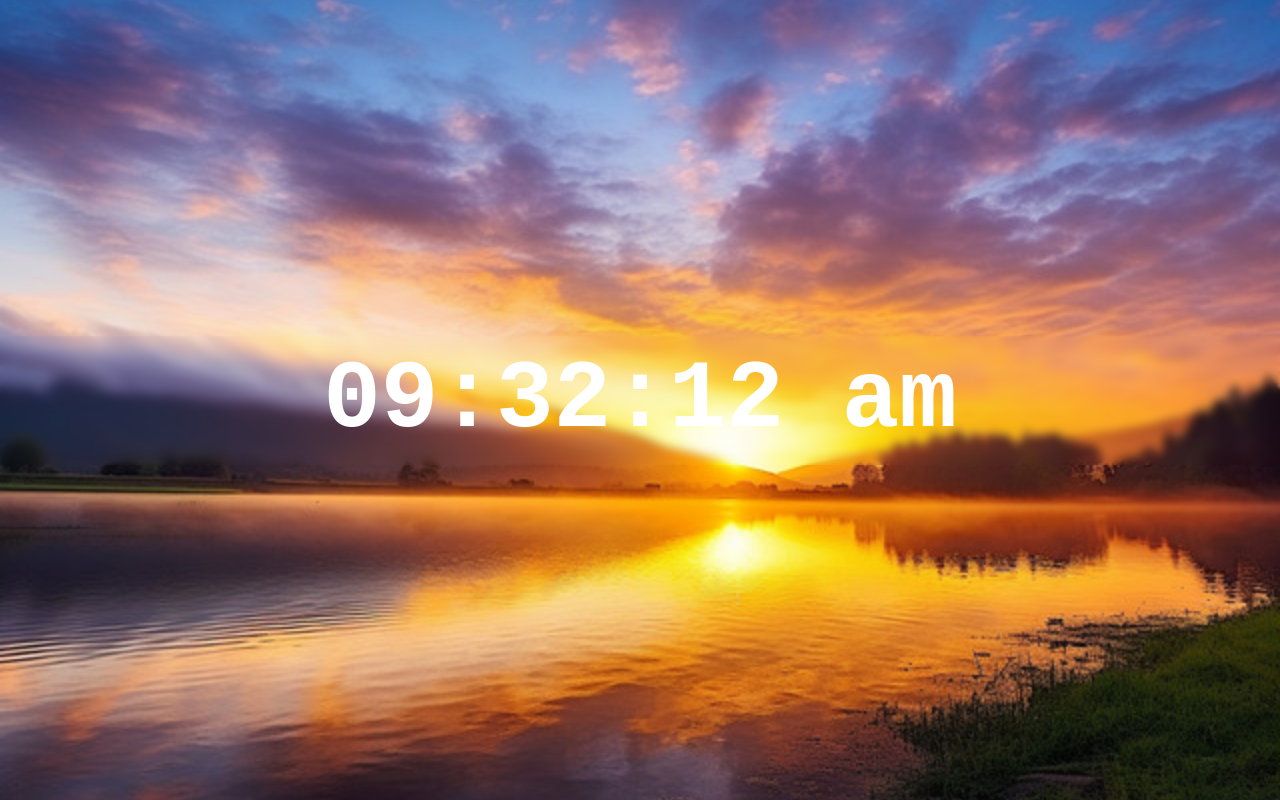
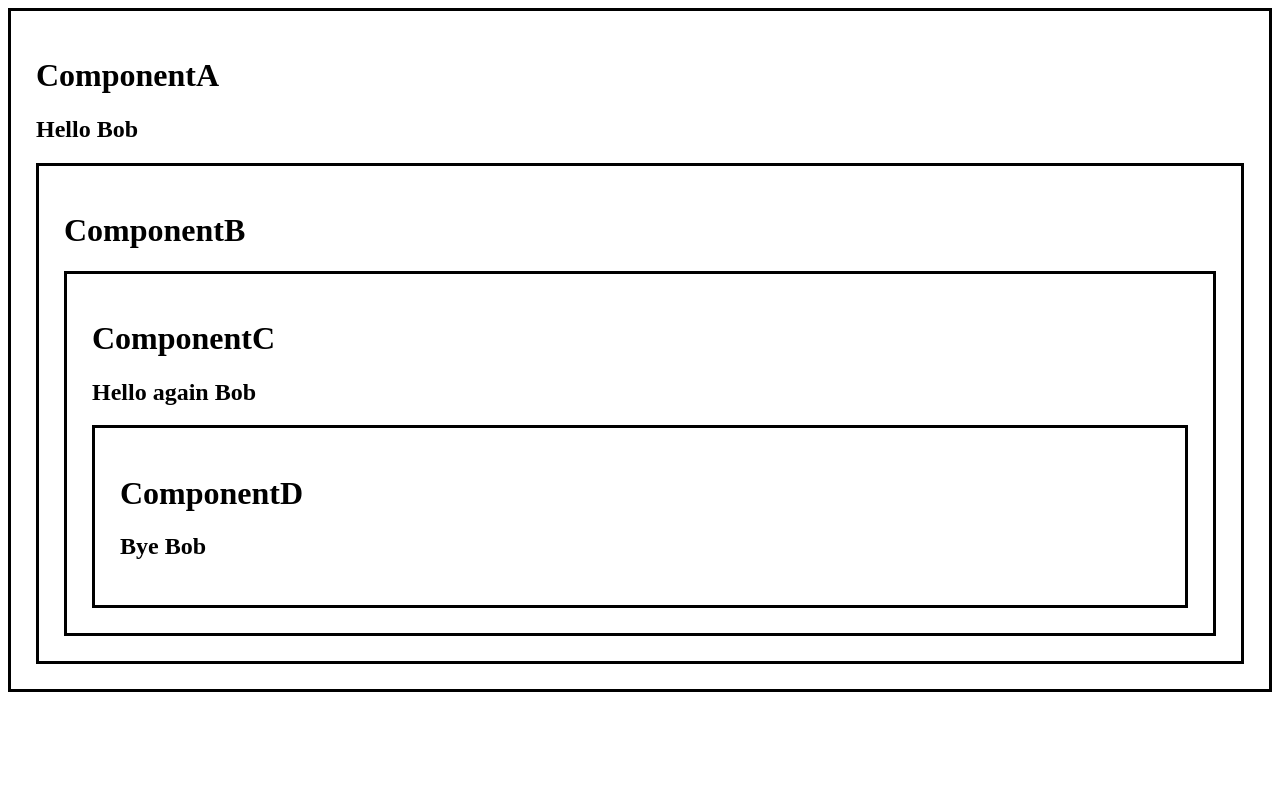
Before and after one commit to RaoufHamaissia/React, a React (Vite) app in the folder my-react-app/: page / in a window 1280 px wide. Built offline with nearby package versions, Linux system fonts and the light colour scheme.

Commit message:
use context hook

```diff
--- a/my-react-app/src/App.jsx
+++ b/my-react-app/src/App.jsx
@@ -10,9 +10,14 @@
 // useMemo() = React hook that lets you memoize a value in a functional component
 
 
-import DigitalClock from "./DigitalClock.jsx";
+// useContext() = React hook that allows you to share value
+//                between multiple levels of components
+//                without passing props down manually at every level
 
-
+import  ComponentA from "./ComponentA.jsx";
+import  ComponentB from "./ComponentB.jsx";
+import  ComponentC from "./ComponentC.jsx";
+import  ComponentD from "./ComponentD.jsx";
 
 
 
@@ -22,7 +27,8 @@
   return(
     <>
 
-     <DigitalClock/>
+     <ComponentA/>
+
 
 
 
--- /dev/null
+++ b/my-react-app/src/ComponentA.jsx
@@ -0,0 +1,28 @@
+import React, {useState, createContext} from 'react'
+import ComponentB from './ComponentB.jsx';
+
+export const UserContext = createContext(); // Create a context object
+
+
+function ComponentA() {
+
+    const [user, setUser] = useState("Bob");
+
+
+    return( <>
+        <div className="box">
+            <h1>ComponentA</h1>
+            <h2>{`Hello ${user}`}</h2>
+            <UserContext.Provider value={user}> {/* Provide the user value to the context */}
+                <ComponentB/> {/* ComponentB will have access to the user value */}
+                {/* You can add more components here that need access to the user value */}
+                {/* <ComponentC/> */}
+                {/* <ComponentD/> */}
+
+            </UserContext.Provider>
+        </div>
+
+    </>)
+}
+
+export default ComponentA;
--- /dev/null
+++ b/my-react-app/src/ComponentB.jsx
@@ -0,0 +1,18 @@
+import React, {useContext} from 'react'
+import ComponentC from './ComponentC.jsx';
+
+
+function ComponentB() {
+
+
+
+    return( <>
+        <div className="box">
+            <h1>ComponentB</h1>
+            <ComponentC/>
+        </div>
+
+    </>)
+}
+
+export default ComponentB;
--- /dev/null
+++ b/my-react-app/src/ComponentC.jsx
@@ -0,0 +1,20 @@
+import React, {useContext} from 'react'
+import {UserContext} from './ComponentA.jsx'; // Import the context from ComponentA
+import ComponentD from './ComponentD.jsx';
+
+
+function ComponentC() {
+
+    const user = useContext(UserContext); // Use the context to get the user value
+
+    return( <>
+        <div className="box">
+            <h1>ComponentC</h1>
+            <h2>{`Hello again ${user}`}</h2>
+            <ComponentD/>
+        </div>
+
+    </>)
+}
+
+export default ComponentC;
--- /dev/null
+++ b/my-react-app/src/ComponentD.jsx
@@ -0,0 +1,18 @@
+import React, {useContext} from 'react'
+import {UserContext} from './ComponentA.jsx'; // Import the context from ComponentA
+
+function ComponentD() {
+
+    const user = useContext(UserContext); // Use the context to get the user value
+
+    return( <>
+        <div className="box">
+            <h1>ComponentD</h1>
+            <h2>{`Bye ${user}`}</h2>
+
+        </div>
+
+    </>)
+}
+
+export default ComponentD;
--- a/my-react-app/src/index.css
+++ b/my-react-app/src/index.css
@@ -1,28 +1,4 @@
-body{
-    background-image: url(assets/background.jpg);
-    background-position: center;
-    background-repeat: no-repeat;
-    background-size: cover;
-    background-attachment: fixed;
-    margin: 0;
-
-    /* OPTIONAL*/
-    display: flex;
-    justify-content: center;
-    min-height: 100vh;
-    align-items: center;
+.box{
+    border: 3px solid;
+    padding: 25px;
 }
-.clock-container{
-    backdrop-filter: blur(5px);
-    width: 100vw;
-    padding: 10px 0;;
-}
-.clock{
-    color: white;
-    font-size: 6rem;
-    font-weight: bold;
-    font-family: monospace;
-    text-shadow: 3px 3px 5px hsla(0, 0, 0, 0.75);
-    text-align: center;
-
-}
```
